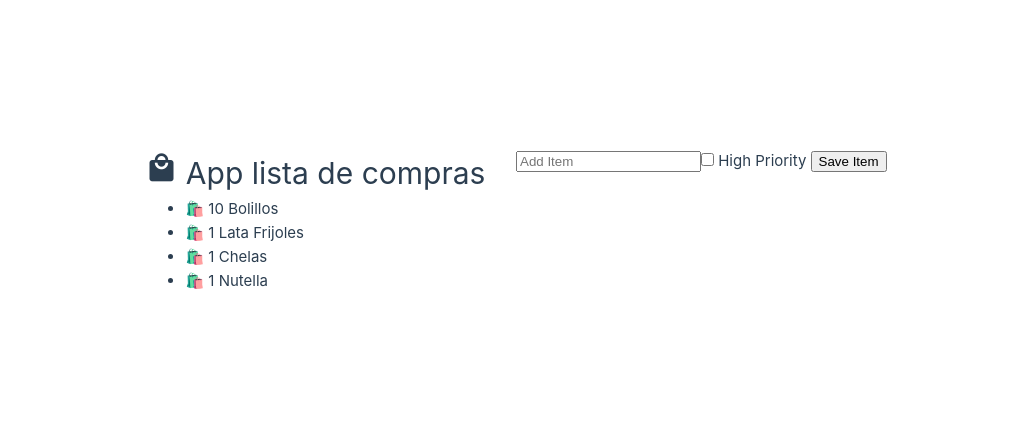
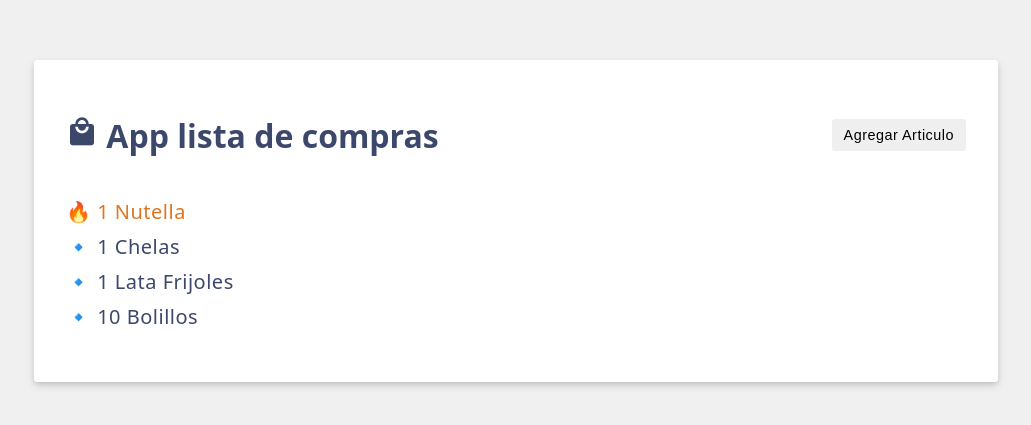
Before and after one commit to MAGOESE/DADM-_-2024TA, a Vue app: page / in a window 1280 px wide. Shown: the part 179-604 px from the top of the page, without its empty margins (124-1155 px from the left). Built offline with nearby package versions, Linux system fonts and the light colour scheme.

Commit message:
🧪 S03A02 Propiedades Computadas

```diff
--- a/src/App.vue
+++ b/src/App.vue
@@ -1,40 +1,88 @@
 <script setup>
-  import { ref } from 'vue';
+import { ref, computed } from 'vue';
+
 // Modelo
 const header = ref('App lista de compras');
 const items = ref([
-    {id: '0', label: '10 Bolillos'},
-    {id: '1', label: '1 Lata Frijoles'},
-    {id: '2', label: '1 Chelas'},
-    {id: '3', label: '1 Nutella'},
+  { id: '0', label: '10 Bolillos', purchased: false, priority: false },
+  { id: '1', label: '1 Lata Frijoles', purchased: false, priority: false },
+  { id: '2', label: '1 Chelas', purchased: false, priority: false },
+  { id: '3', label: '1 Nutella', purchased: false, priority: true },
 ]);
+
+// Visualización de formulario
+const newItem = ref('');
 const newItemHighPriority = ref(false);
+const editing = ref(false); // Empezamos con el formulario oculto
+
+const ActivateEdition = (activate) => {
+  editing.value = activate;
+};
+
+// Método para guardar item
+const saveItem = () => {
+  items.value.push({
+    id: `${items.value.length}`, // Mantener la estructura de id como cadena
+    label: newItem.value,
+    purchased: false,
+    priority: newItemHighPriority.value
+  });
+
+  // Limpiar la entrada
+  newItem.value = '';
+  newItemHighPriority.value = false; // Limpiar también la prioridad
+
+  // Desactivar el modo de edición después de guardar
+  editing.value = false;
+};
+
+// Propiedad computada para contar los caracteres en la entrada
+const characterCount = computed(() => {
+  return newItem.value.length;
+});
+
+// Propiedad computada para invertir el orden de los elementos en la lista
+const reversedItems = computed(() => {
+  return [...items.value].reverse();
+});
 </script>
 
 <template>
+  <div class="header">
     <h1>
       <i class="material-icons shopping-cart-icon">local_mall</i>
       {{ header }}
+    </h1>
+    <button v-if="editing" class="btn" @click="ActivateEdition(false)">
+      Cancelar
+    </button>
+    <button v-else class="btn" @click="ActivateEdition(true)">
+      Agregar Articulo
+    </button>
+  </div>
 
-  </h1>
   <div class="add-item form">
     <!-- Agrupando en un div las entradas -->
-<form v-on:submit.prevent="items.push({ id: items.length + 1, label: newItem })" class="add-item form">
-<!-- entrada de texto -->
+    <form
+      v-if="editing"
+      v-on:submit.prevent="saveItem">
+      <!-- Entrada de texto -->
       <input
         v-model.trim="newItem"
         type="text"
         placeholder="Add Item"
       />
+      <!-- Contador de caracteres -->
+      <p class="counter">
+        {{ characterCount }} / 200
+      </p>
       <!-- Caja de seleccion de prioridad -->
       <label>
         <input type="checkbox" v-model="newItemHighPriority" />
         High Priority
       </label>
-    <!-- Boton -->
-    <button
-      class="btn btn-primary"
-    >
+      <!-- Botón -->
+      <button class="btn btn-primary">
         Save Item
       </button>
     </form>
@@ -42,12 +90,23 @@
 
   <!-- Lista -->
   <ul>
-    <li v-for="item in items" :key="item.id"> 🛍️ {{ item.label }} </li>
+    <li
+      v-for="{ id, label, purchased, priority } in reversedItems"
+      v-bind:key="id"
+      class="amazing"
+      v-bind:class="{ priority: priority, strikeout: purchased }">
+      {{ priority ? "🔥" : "🔹" }} {{ label }}
+    </li>
   </ul>
+  <p v-if="items.length === 0">🥀 AQUI NO HAY NADA 😿</p>
 </template>
 
 <style scoped>
 .shopping-cart-icon {
   font-size: 2rem;
 }
+.counter {
+  font-size: 0.9rem;
+  color: #888;
+}
 </style>
--- a/src/assets/main.css
+++ b/src/assets/main.css
@@ -1,35 +1,161 @@
-@import './base.css';
+body {
+  background: #F0F0F0;
+  height: 100vh;
+  width: 100vw;
+  font-family: system-ui, BlinkMacSystemFont, -apple-system, Segoe UI, Roboto,
+    Oxygen, Ubuntu, Cantarell, Fira Sans, Droid Sans, Helvetica Neue, sans-serif;
+  display: flex;
+  align-items: center;
+  justify-content: center;
+  margin: 0;
+  padding: 0;
+}
+
+.counter {
+  font-size: 0.8rem;
+  padding-left: 10px;
+  padding-right: 10px;
+}
 
 #app {
-  max-width: 1280px;
-  margin: 0 auto;
+  background: #FFFFFF;
   padding: 2rem;
-  font-weight: normal;
+  margin: 1rem;
+  border-radius: 3px;
+  box-shadow: 0 4px 8px 0 rgba(0, 0, 0, 0.12), 0 2px 4px 0 rgba(0, 0, 0, 0.08);
+  width: 95%;
+  max-width: 900px;
 }
 
-a,
-.green {
-  text-decoration: none;
-  color: hsla(160, 100%, 37%, 1);
-  transition: 0.4s;
-  padding: 3px;
+h1 {
+  color: #3C486B;
 }
 
-@media (hover: hover) {
-  a:hover {
-    background-color: hsla(160, 100%, 37%, 0.2);
-  }
+ul {
+  list-style: none;
+  padding: 0;
 }
 
-@media (min-width: 1024px) {
-  body {
-    display: flex;
-    place-items: center;
-  }
+a {
+  color: #F9D949;
+  font-size: 1.25rem;
+  transition: all 0.1s ease-in;
+  margin-top: 0.5rem;
+  display: block;
+}
 
-  #app {
-    display: grid;
-    grid-template-columns: 1fr 1fr;
-    padding: 0 2rem;
-  }
+a:hover {
+  color: #F45050;
 }
+
+li,
+p {
+  display: flex;
+  align-items: center;
+  line-height: 1.75;
+  letter-spacing: 0.5px;
+  color: #3C486B;
+  font-size: 1.25rem;
+  cursor: pointer;
+  transition: all 0.1s ease-in;
+}
+
+li:hover {
+  color: #F45050;
+}
+
+li input {
+  margin: 0 0.5rem 0;
+}
+
+#shopping-list > input,
+#shopping-list > select {
+  width: 100%;
+  border-radius: 3px;
+  box-shadow: 0 2px 4px 0 rgba(0, 0, 0, 0.1);
+  border: 1px solid #F0F0F0;
+  color: #606f7b;
+  padding: 0.5rem 0.75rem;
+  box-sizing: border-box;
+  font-size: 1rem;
+  letter-spacing: 0.5px;
+  margin: 0.5rem 0;
+}
+
+.add-item-form,
+.header {
+  display: flex;
+  align-items: center;
+  justify-content: space-between;
+}
+
+.add-item-form input {
+  width: 70%;
+  border-radius: 3px;
+  box-shadow: 0 2px 4px 0 rgba(0, 0, 0, 0.1);
+  border: 1px solid #F0F0F0;
+  color: #606f7b;
+  padding: 0.5rem 0.75rem;
+  box-sizing: border-box;
+  font-size: 1rem;
+  letter-spacing: 0.5px;
+  margin: 0.5rem 0;
+}
+
+.btn {
+  border: none;
+  border-radius: 3px;
+  margin: auto 0;
+  padding: 0.5rem 0.75rem;
+  flex-shrink: 0;
+  cursor: pointer;
+  font-size: 0.9rem;
+  letter-spacing: 0.5px;
+  transition: all 0.1s ease-in;
+}
+
+.btn[disabled] {
+  background: #8795a1;
+}
+
+.btn[disabled]:hover {
+  background: #606f7b;
+}
+
+.btn-primary {
+  background: #F9D949;
+  color: #FFFFFF;
+}
+
+.btn-primary:hover {
+  background: #F45050;
+}
+
+.btn-cancel {
+  background: #F45050;
+  color: #FFFFFF;
+}
+
+.btn-cancel:hover {
+  background: #F45050;
+  color: #FFFFFF;
+}
+
+.strikeout {
+  text-decoration: line-through;
+  color: #b8c2cc;
+}
+
+.strikeout:hover {
+  color: #8795a1;
+}
+
+.priority {
+  color: #de751f;
+}
+
+input[type="checkbox"] {
+  display: inline !important;
+  box-shadow: none;
+  width: auto;
+}
```
Lines whose indentation alone changed are shown as unchanged.
